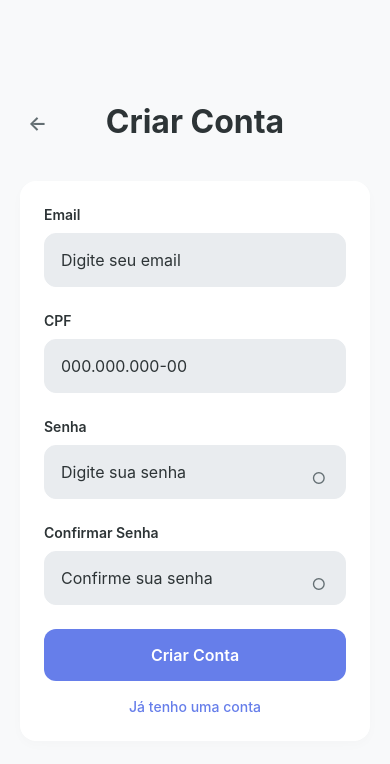
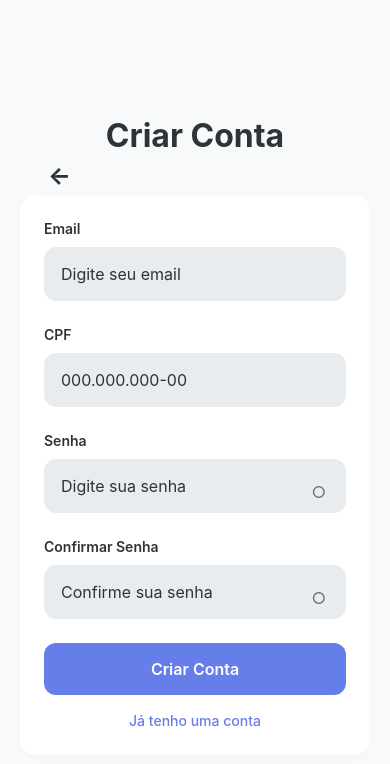
Before and after one commit to luizhpferreira/lm-front, a React Native app: screen /Register in a window 390 px wide. Shown: the top 764 px of the page. Built offline with nearby package versions, Linux system fonts and the light colour scheme.

Commit message:
add back button home

```diff
--- a/package.json
+++ b/package.json
@@ -16,7 +16,6 @@
     "@react-navigation/native": "^7.1.17",
     "@react-navigation/stack": "^7.4.7",
     "axios": "^1.11.0",
-    "expo": "~53.0.22",
     "expo-camera": "^16.1.11",
     "expo-clipboard": "~7.1.5",
     "expo-dev-client": "~5.2.4",
@@ -30,13 +29,16 @@
     "react-native-qrcode-svg": "^6.3.15",
     "react-native-safe-area-context": "5.4.0",
     "react-native-screens": "~4.11.1",
+    "react-native-svg": "15.11.2",
     "react-native-vector-icons": "^10.3.0",
     "react-native-web": "^0.20.0",
-    "react-native-svg": "15.11.2"
+    "expo": "~53.0.22"
   },
   "devDependencies": {
     "@babel/core": "^7.25.2",
+    "@react-native-community/cli": "^20.0.1",
     "@types/react": "~19.0.10",
+    "expo": "^53.0.22",
     "typescript": "~5.8.3"
   },
   "private": true
--- /dev/null
+++ b/src/components/BackButton.tsx
@@ -0,0 +1,49 @@
+import React from 'react';
+import { TouchableOpacity, Text, StyleSheet } from 'react-native';
+import { useSafeAreaInsets } from 'react-native-safe-area-context';
+import { colors, spacing } from '../theme';
+
+interface BackButtonProps {
+  onPress: () => void;
+  style?: any;
+}
+
+export const BackButton: React.FC<BackButtonProps> = ({ onPress, style }) => {
+  const insets = useSafeAreaInsets();
+
+  return (
+    <TouchableOpacity
+      style={[
+        styles.backButton,
+        {
+          top: Math.max(insets.top + 20, 60), // Aumentado para 60px mínimo - mais baixo
+          left: Math.max(16, insets.left + 8),
+        },
+        style
+      ]}
+      onPress={onPress}
+      activeOpacity={0.7}
+    >
+      <Text style={styles.backButtonText}>←</Text>
+    </TouchableOpacity>
+  );
+};
+
+const styles = StyleSheet.create({
+  backButton: {
+    position: 'absolute',
+    padding: 12, // Área de clique confortável
+    zIndex: 10,
+    // Removido: backgroundColor, borderRadius, shadow, border para ficar minimalista
+    minWidth: 44, // Área de clique confortável
+    minHeight: 44, // Área de clique confortável
+    justifyContent: 'center',
+    alignItems: 'center',
+  },
+  backButtonText: {
+    fontSize: 24, // Texto maior para melhor visibilidade
+    fontWeight: '700',
+    color: colors.text.primary,
+    textAlign: 'center',
+  },
+});
--- a/src/components/index.ts
+++ b/src/components/index.ts
@@ -3,3 +3,4 @@ export { Input } from './Input';
 export { Card } from './Card';
 export { ResponsiveCard } from './ResponsiveCard';
 export { ResponsiveContainer } from './ResponsiveContainer';
+export { BackButton } from './BackButton';
--- a/src/screens/HomeScreen.tsx
+++ b/src/screens/HomeScreen.tsx
@@ -10,6 +10,7 @@ import {
   ActivityIndicator,
   Modal,
 } from 'react-native';
+import { SafeAreaView } from 'react-native-safe-area-context';
 import { useAuth } from '../contexts/AuthContext';
 import { apiService, WalletData, WalletBalanceData } from '../services/api';
 import { colors, spacing, typography } from '../theme';
@@ -59,7 +60,7 @@ export const HomeScreen: React.FC<HomeScreenProps> = ({ navigation }) => {
   };
 
   return (
-    <View style={styles.container}>
+    <SafeAreaView style={styles.container}>
       <View style={styles.header}>
         <View style={styles.headerContent}>
           <View style={styles.logoContainer}>
@@ -178,7 +179,7 @@ export const HomeScreen: React.FC<HomeScreenProps> = ({ navigation }) => {
 
       </ScrollView>
 
-    </View>
+    </SafeAreaView>
   );
 };
 
@@ -191,8 +192,9 @@ const styles = StyleSheet.create({
     flexDirection: 'row',
     justifyContent: 'space-between',
     alignItems: 'center',
-    paddingHorizontal: 16, // Padding fixo menor para iPhone
-    paddingVertical: 12, // Padding vertical reduzido
+    paddingHorizontal: 16,
+    paddingTop: 28, // Aumentado para dar espaço para o botão de voltar
+    paddingBottom: 20, // Mantido para proporção
     backgroundColor: colors.background.secondary,
     borderBottomWidth: 1,
     borderBottomColor: colors.border.light,
--- a/src/screens/LoginScreen.tsx
+++ b/src/screens/LoginScreen.tsx
@@ -12,7 +12,7 @@ import {
 } from 'react-native';
 import { useAuth } from '../contexts/AuthContext';
 import { colors, spacing, typography } from '../theme';
-import { Button, Input, Card } from '../components';
+import { Button, Input, Card, BackButton } from '../components';
 
 interface LoginScreenProps {
   navigation: any;
@@ -57,12 +57,7 @@ export const LoginScreen: React.FC<LoginScreenProps> = ({ navigation }) => {
     >
       <ScrollView contentContainerStyle={styles.scrollContainer}>
         <View style={styles.header}>
-          <TouchableOpacity
-            style={styles.backButton}
-            onPress={() => navigation.goBack()}
-          >
-            <Text style={styles.backButtonText}>←</Text>
-          </TouchableOpacity>
+          <BackButton onPress={() => navigation.goBack()} />
 
           <View style={styles.logoContainer}>
             <View style={styles.logoCircle}>
@@ -153,18 +148,10 @@ const styles = StyleSheet.create({
     alignItems: 'center',
     marginBottom: spacing.xl,
     position: 'relative',
+    paddingTop: 28, // Aumentado para dar espaço para o botão de voltar
   },
-  backButton: {
-    position: 'absolute',
-    top: 0,
-    left: 0,
-    padding: spacing.sm,
-  },
-  backButtonText: {
-    fontSize: 14,
-    fontWeight: '600',
-    color: colors.text.secondary,
-  },
+
+
   logoContainer: {
     marginBottom: spacing.md,
   },
--- a/src/screens/RegisterScreen.tsx
+++ b/src/screens/RegisterScreen.tsx
@@ -13,6 +13,7 @@ import {
 import { useAuth } from '../contexts/AuthContext';
 import { apiService } from '../services/api';
 import { colors, spacing, typography } from '../theme';
+import { BackButton } from '../components';
 
 interface RegisterScreenProps {
   navigation: any;
@@ -197,12 +198,7 @@ export const RegisterScreen: React.FC<RegisterScreenProps> = ({ navigation }) =>
     >
       <ScrollView contentContainerStyle={styles.scrollContainer}>
         <View style={styles.header}>
-          <TouchableOpacity
-            style={styles.backButton}
-            onPress={() => navigation.goBack()}
-          >
-            <Text style={styles.backButtonText}>←</Text>
-          </TouchableOpacity>
+          <BackButton onPress={() => navigation.goBack()} />
 
           <Text style={styles.title}>Criar Conta</Text>
         </View>
@@ -393,18 +389,10 @@ const styles = StyleSheet.create({
     alignItems: 'center',
     marginBottom: spacing.xl,
     position: 'relative',
+    paddingTop: 28, // Aumentado para dar espaço para o botão de voltar
   },
-  backButton: {
-    position: 'absolute',
-    top: 0,
-    left: 0,
-    padding: spacing.sm,
-  },
-  backButtonText: {
-    fontSize: 20,
-    fontWeight: '600',
-    color: colors.text.secondary,
-  },
+
+
   title: {
     fontSize: 32,
     fontWeight: '700',
--- a/src/services/api.ts
+++ b/src/services/api.ts
@@ -97,6 +97,8 @@ class ApiService {
   //private baseURL: string = 'http://192.168.0.12:8080'; // URL local para iOS (IP da máquina)
 
   constructor() {
+    console.log('DEBUG: ApiService constructor - baseURL:', this.baseURL);
+
     this.api = axios.create({
       baseURL: this.baseURL,
       timeout: 10000,
```
Also changed, not shown: 6 other files (tests, documents, lock files or other folders).
